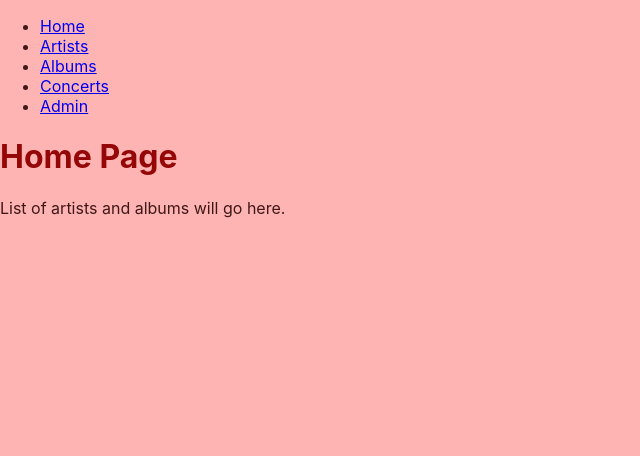
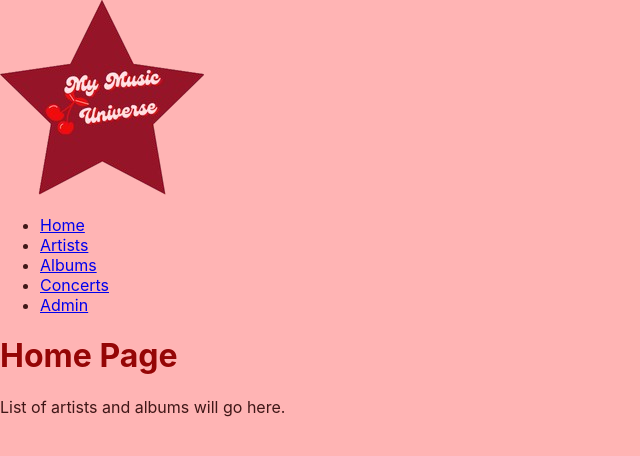
Before and after one commit to FaybenM/MyMusicUniverse, a React (Create React App) app in the folder client/: page / in a window 1280 px wide. Shown: the top 456 px of the page, without its empty margins (0-640 px from the left). Built offline with nearby package versions, Linux system fonts and the light colour scheme.

Commit message:
add logo

```diff
--- a/client/src/App.js
+++ b/client/src/App.js
@@ -7,20 +7,26 @@ import ArtistDetail from "./pages/ArtistDetail";
 import Albums from "./pages/Albums";
 import Concerts from "./pages/Concerts";
 import Admin from "./pages/Admin";
+import logo from "./images/MyMusicUniverseLogo.png";
 
 
 function App() {
   return (
     <Router>
-      <nav>
-        <ul>
+      <header>
+        <nav className="navbar">
+          <div className="logo">
+            <img src={logo} alt="My Music Universe Logo" />
+          </div>
+          <ul className="nav-links">
           <li><Link to="/">Home</Link></li>
           <li><Link to="/artists">Artists</Link></li>
           <li><Link to="/albums">Albums</Link></li>
           <li><Link to="/concerts">Concerts</Link></li>
           <li><Link to="/admin">Admin</Link></li>
-        </ul>
-      </nav>
+          </ul>
+        </nav>
+     </header>
 
       <Routes>
         <Route path="/" element={<Home />} />
```
Also changed, not shown: client/src/images/MyMusicUniverseLogo.png (added), 1 other file (tests, documents, lock files or other folders).
